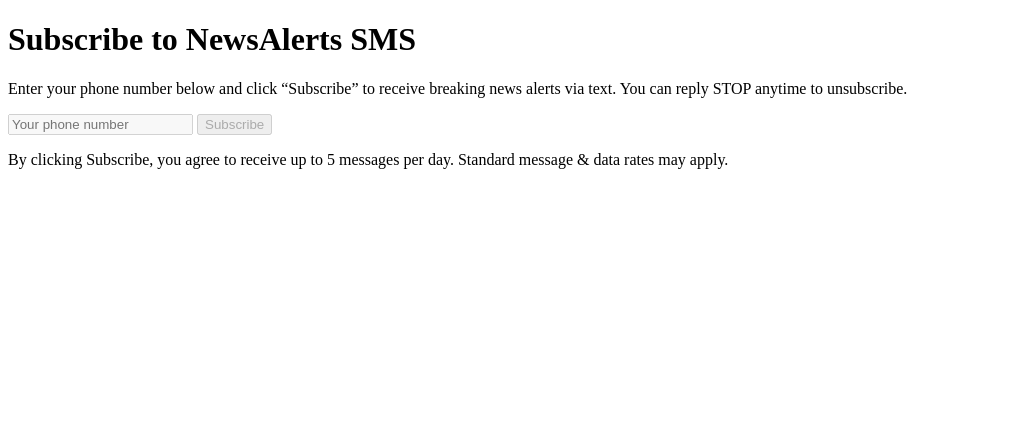
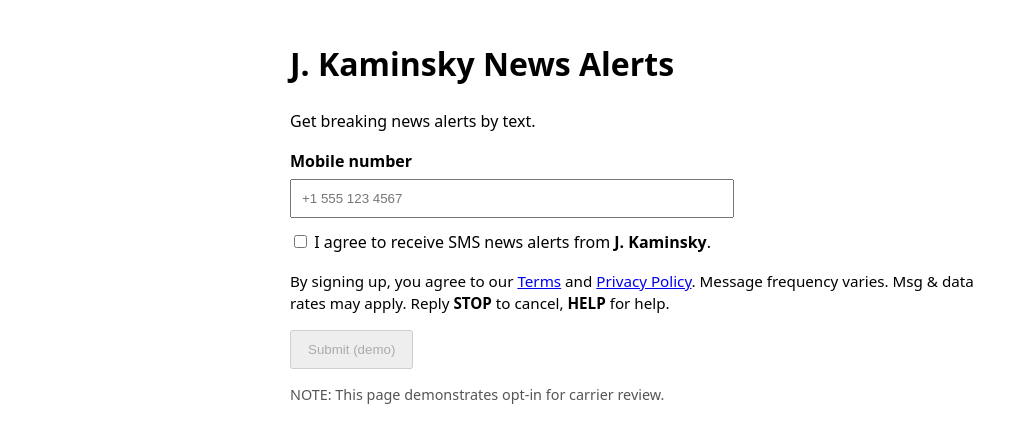
Before and after one commit to TroJon/trojon.github.io, a plain HTML site: page opt-in.html in a window 1280 px wide. Shown: the whole page, without its empty margins (0-1028 px from the left). Drawn offline with Linux system fonts and the light colour scheme.

Commit message:
Update opt-in.html

```diff
--- a/opt-in.html
+++ b/opt-in.html
@@ -1,19 +1,30 @@
-<!DOCTYPE html>
-<html>
-<body>
-  <h1>Subscribe to NewsAlerts SMS</h1>
-  <p>
-    Enter your phone number below and click “Subscribe” to receive
-    breaking news alerts via text. You can reply STOP anytime to unsubscribe.
-  </p>
-  <!-- (Optional: a mock form or instructions) -->
+<!doctype html>
+<html lang="en">
+<meta charset="utf-8">
+<title>J. Kaminsky News Alerts — SMS Opt-In</title>
+<meta name="viewport" content="width=device-width, initial-scale=1">
+<body style="font-family:system-ui; max-width:700px; margin:40px auto; line-height:1.5;">
+  <h1>J. Kaminsky News Alerts</h1>
+  <p>Get breaking news alerts by text.</p>
+
   <form>
-    <input type="text" placeholder="Your phone number" disabled>
-    <button disabled>Subscribe</button>
+    <label for="phone"><strong>Mobile number</strong></label><br>
+    <input id="phone" name="phone" type="tel" placeholder="+1 555 123 4567" required
+           style="padding:10px; width:100%; max-width:420px; margin:6px 0 12px;"><br>
+    <label>
+      <input type="checkbox" required>
+      I agree to receive SMS news alerts from <strong>J. Kaminsky</strong>.
+    </label>
+    <p style="font-size:0.95em;">
+      By signing up, you agree to our <a href="terms.html">Terms</a> and
+      <a href="privacy.html">Privacy Policy</a>. Message frequency varies.
+      Msg & data rates may apply. Reply <strong>STOP</strong> to cancel, <strong>HELP</strong> for help.
+    </p>
+    <button type="submit" disabled style="padding:10px 16px;">Submit (demo)</button>
   </form>
-  <p>
-    By clicking Subscribe, you agree to receive up to 5 messages per day.
-    Standard message & data rates may apply.
+
+  <p style="font-size:0.9em; color:#555;">
+    NOTE: This page demonstrates opt-in for carrier review.
   </p>
 </body>
 </html>
```
